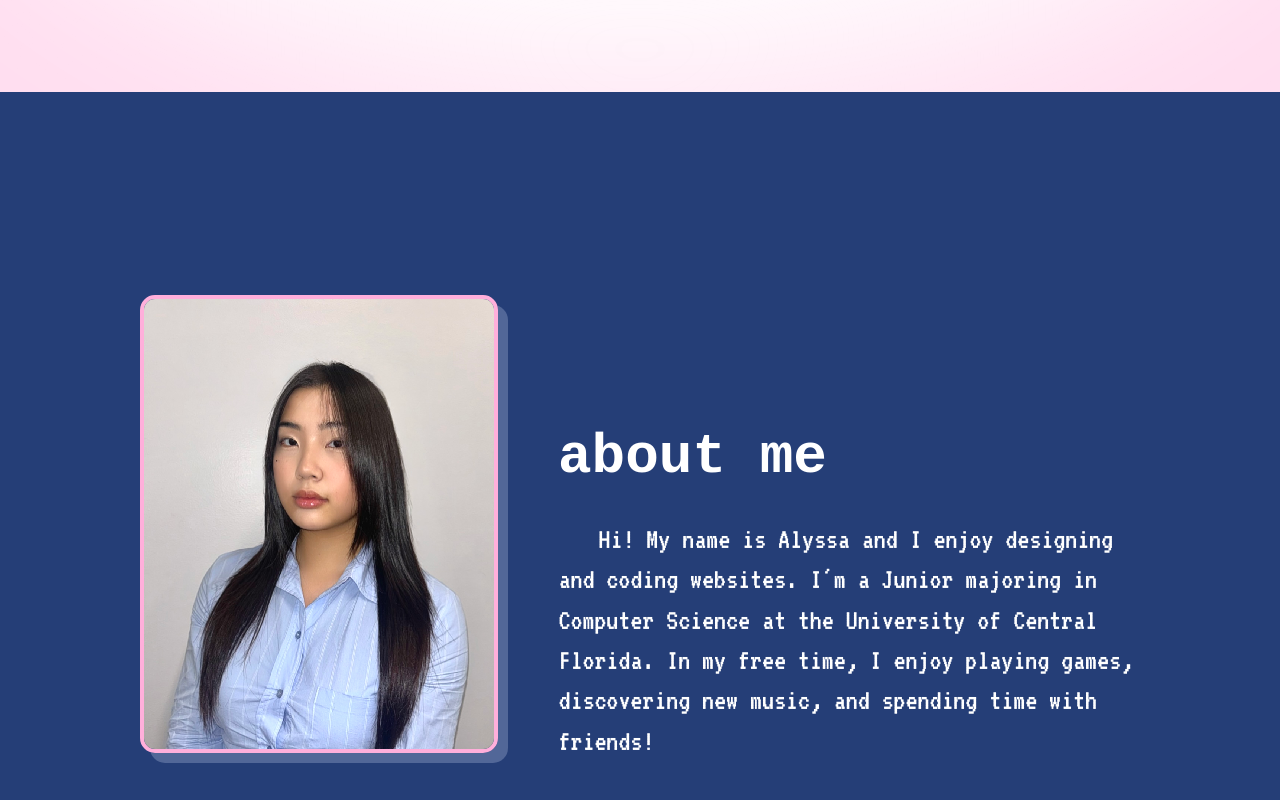
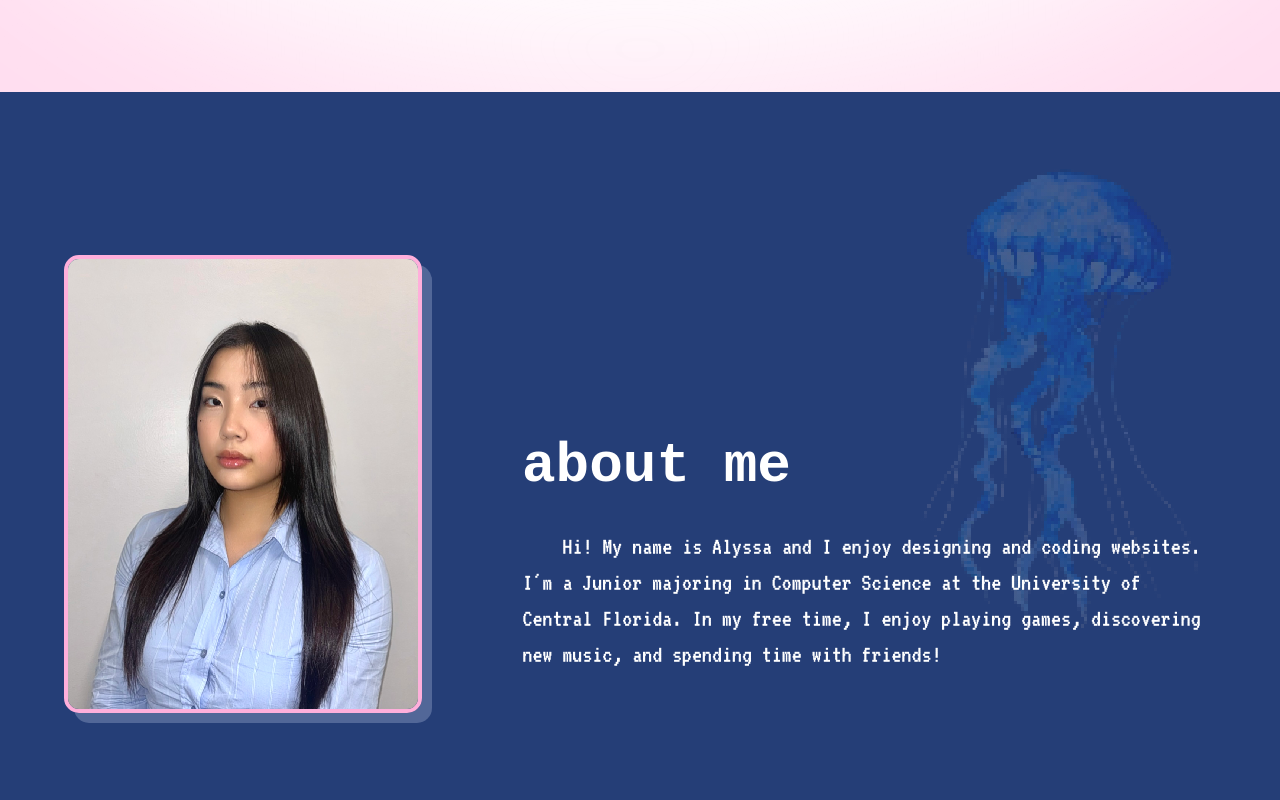
Before and after one commit to alynguyxn/alyssa-portfolio, a React (Vite) app: page / in a window 1280 px wide. Shown: the part 740-1540 px from the top of the page. Built offline with nearby package versions, Linux system fonts and the light colour scheme; a web font is replaced by a local one.

Commit message:
formatting about me section

```diff
--- a/src/index.css
+++ b/src/index.css
@@ -912,24 +912,37 @@ button:focus-visible {
   width: 100%;
 
   display: flex;
-  align-items: center; /* Vertically centers the entire container */
-  justify-content: center; /* Horizontally centers the entire container */
+  align-items: center;
+  justify-content: center;
 
-  /* Reduced top padding since we are using vertical centering now */
-  padding: 40px 5%;
+  /* 1. Added more bottom padding to nudge the content HIGHER */
+  padding: 40px 5% 120px 5%;
   box-sizing: border-box;
   scroll-margin-top: 70px;
-  background-image: none !important;
+
+  /* 2. THE JELLYFISH: Faded background in the top right */
+  background-image:
+    linear-gradient(rgba(37, 62, 119, 0.75), rgba(37, 62, 119, 0.75)),
+    url('/images/jellyfish2.png');
+  background-repeat: no-repeat;
+  background-position: top 5% right 5%; /* Pinned to top right */
+  background-size: 350px auto; /* Adjust size as needed */
+  image-rendering: pixelated;
 }
 
 .about-container {
   display: flex;
-  flex-direction: row; /* Keeps photo and text side-by-side */
+  flex-direction: row;
   align-items: center;
-  justify-content: center; /* Centers items within the container */
-  gap: 60px; /* Adjust this to control space between photo and text */
-  max-width: 1000px; /* Prevents it from getting too wide on large screens */
+  justify-content: center;
+
+  /* 3. Increased gap to separate photo and text more */
+  gap: 100px;
+
+  max-width: 1200px;
   width: 100%;
+  position: relative;
+  z-index: 2; /* Keeps content above the jellyfish */
 }
 
 .about-photo {
@@ -939,7 +952,7 @@ button:focus-visible {
   border: 4px solid #ffafdb;
   border-radius: 15px;
   box-shadow: 10px 10px 0px #526798;
-  flex-shrink: 0; /* Prevents the photo from squishing */
+  flex-shrink: 0;
 }
 
 .about-text {
@@ -953,19 +966,17 @@ button:focus-visible {
   font-size: 3.5rem;
   margin-top: 0;
   margin-bottom: 20px;
-  text-align: left;
 }
 
 #about h3 {
   font-family: 'VT323', monospace !important;
-  font-size: 1.8rem;
-  line-height: 1.4;
+
+  /* 4. Smaller font size for the description */
+  font-size: 1.5rem;
+
+  line-height: 1.5;
   color: #FFFFFF;
-
-  /* 1. Added indentation */
   text-indent: 40px;
-
-  /* 2. Ensures the text stays left-aligned even with the indent */
   text-align: left;
   margin: 0;
 }
```
Also changed, not shown: public/images/jellyfish1.png (added), public/images/jellyfish2.png (added).
